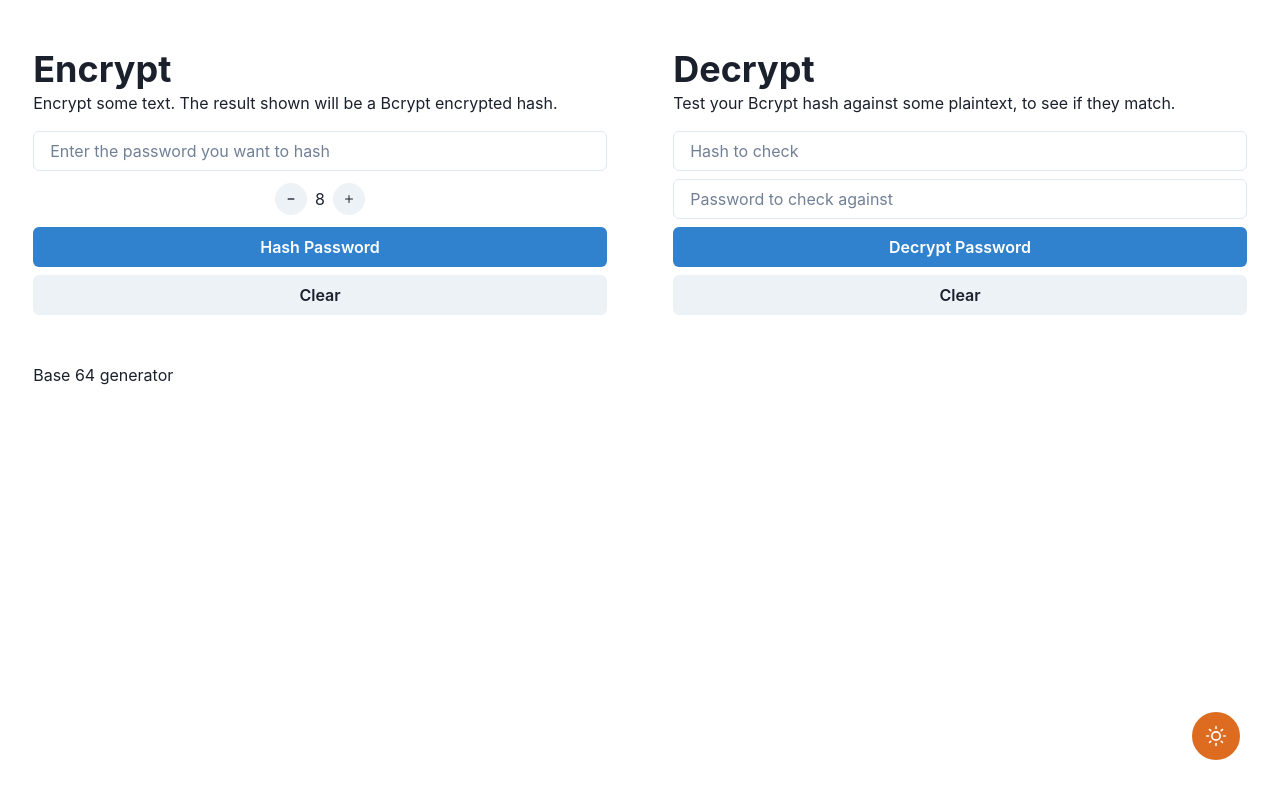
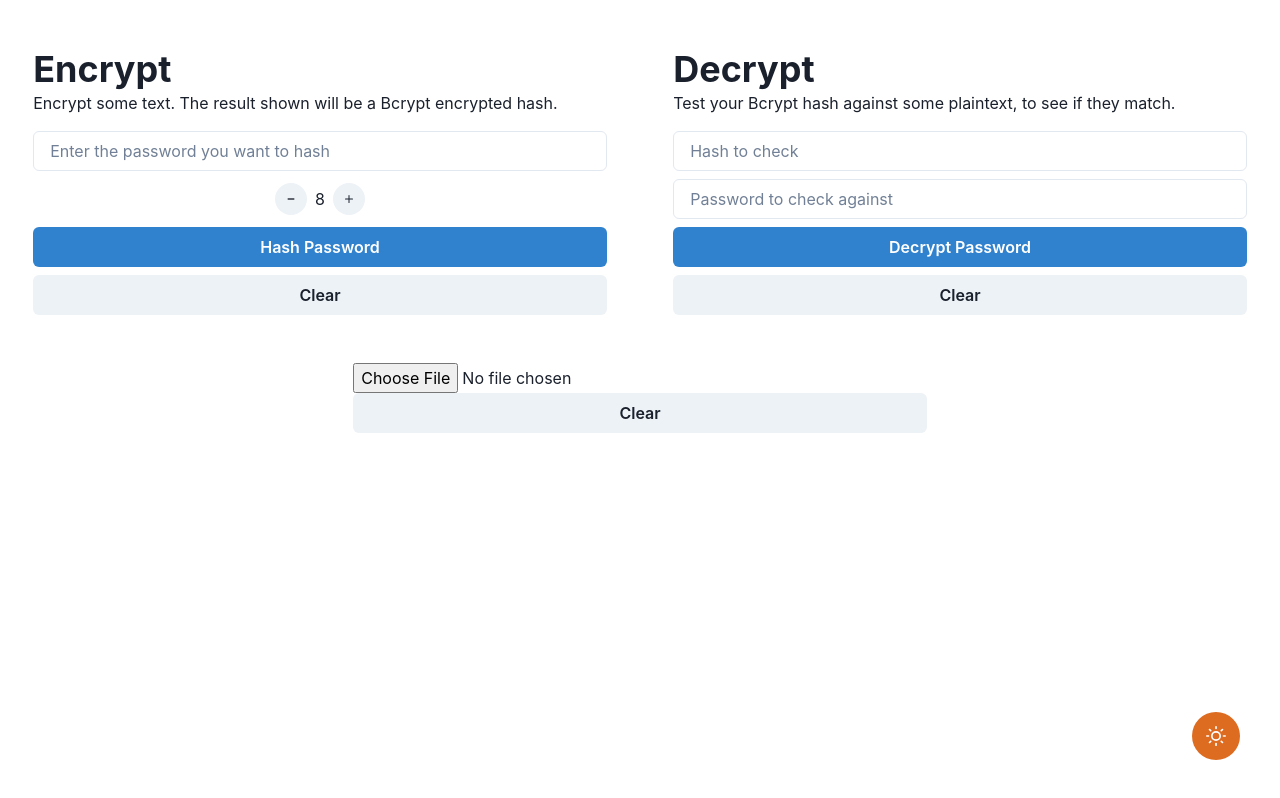
Before and after one commit to jpcchaves/password-encypt, a React (Vite) app: page / in a window 1280 px wide. Built offline with nearby package versions, Linux system fonts and the light colour scheme.

Commit message:
feat: add base 64 converter

```diff
--- a/src/App.tsx
+++ b/src/App.tsx
@@ -4,6 +4,7 @@
 import ThemeToggle from "./components/themeToggle";
 import { HashPassword } from "./modules/pages/hashAndUnhash/hashPassword";
 import { DecryptPassword } from "./modules/pages/hashAndUnhash/unhashPassword";
+import { Base64Generator } from "./components/base64Generator";
 
 const App = () => {
   return (
@@ -17,9 +18,9 @@
         </ContainerWrapper>
       </SimpleGrid>
 
-      <SimpleGrid columns={{ base: 1, sm: 1, md: 2 }}>
+      <SimpleGrid columns={{ base: 1, sm: 1, md: 1 }}>
         <ContainerWrapper>
-          <>Base 64 generator</>
+          <Base64Generator />
         </ContainerWrapper>
       </SimpleGrid>
 
--- /dev/null
+++ b/src/components/base64Generator/index.tsx
@@ -0,0 +1,118 @@
+import { useState } from "react";
+import {
+  Box,
+  Button,
+  Container,
+  Flex,
+  IconButton,
+  Image,
+  Text,
+  useToast,
+} from "@chakra-ui/react";
+import { CheckIcon, CopyIcon } from "@chakra-ui/icons";
+
+export const Base64Generator = () => {
+  const [isLoading, setIsLoading] = useState<boolean>(false);
+  const [imgBase64, setImgBase64] = useState<string>("");
+  const [copied, setCopied] = useState(false);
+
+  const toast = useToast();
+
+  const handleFileSelect = (event: React.ChangeEvent<HTMLInputElement>) => {
+    const file = event.target.files?.[0];
+
+    if (file) {
+      const allowedFormats = ["image/jpeg", "image/jpg", "image/png"];
+
+      if (allowedFormats.includes(file.type)) {
+        convertToBase64(file)
+          .then((base64String) => {
+            setImgBase64(base64String);
+          })
+          .catch((error) => {
+            console.error(error);
+          });
+      } else {
+        throw new Error("Antonio");
+      }
+    }
+  };
+
+  const convertToBase64 = (file: File): Promise<string> => {
+    return new Promise((resolve, reject) => {
+      setIsLoading(true);
+      const reader = new FileReader();
+
+      reader.onload = () => {
+        const base64String = reader.result as string;
+        resolve(base64String);
+        setIsLoading(false);
+      };
+
+      reader.onerror = (error) => {
+        reject(error);
+        setIsLoading(false);
+      };
+
+      reader.readAsDataURL(file);
+    });
+  };
+
+  const handleCopy = (text: string) => {
+    navigator.clipboard.writeText(text).then(() => {
+      setCopied(true);
+      toast({
+        title: "Copiado!",
+        status: "success",
+        duration: 3000,
+        position: "top-right",
+        size: "2xl",
+      });
+
+      setTimeout(() => {
+        setCopied(false);
+      }, 3000);
+    });
+  };
+
+  return (
+    <Flex flexDir={"column"}>
+      {!isLoading && imgBase64 && (
+        <Box overflow="hidden" height="200px" position="relative">
+          <Text textOverflow={"ellipsis"}>{imgBase64}</Text>
+
+          <IconButton
+            position="absolute"
+            top="2"
+            right="2"
+            colorScheme="blue"
+            size="md"
+            aria-label="button to copy text to clipboard"
+            isDisabled={copied}
+            _disabled={{
+              cursor: "pointer",
+              opacity: "1",
+            }}
+            icon={copied ? <CheckIcon /> : <CopyIcon />}
+            onClick={() => handleCopy(imgBase64)}
+          />
+        </Box>
+      )}
+      <input
+        type="file"
+        accept="image/jpg, image/jpeg, image/jpg"
+        onChange={handleFileSelect}
+        id="fileInput"
+      />
+      <Button
+        onClick={() => {
+          setImgBase64("");
+          //@ts-ignore
+          document.getElementById("fileInput").value = "";
+        }}
+      >
+        Clear
+      </Button>
+    </Flex>
+  );
+};
```
